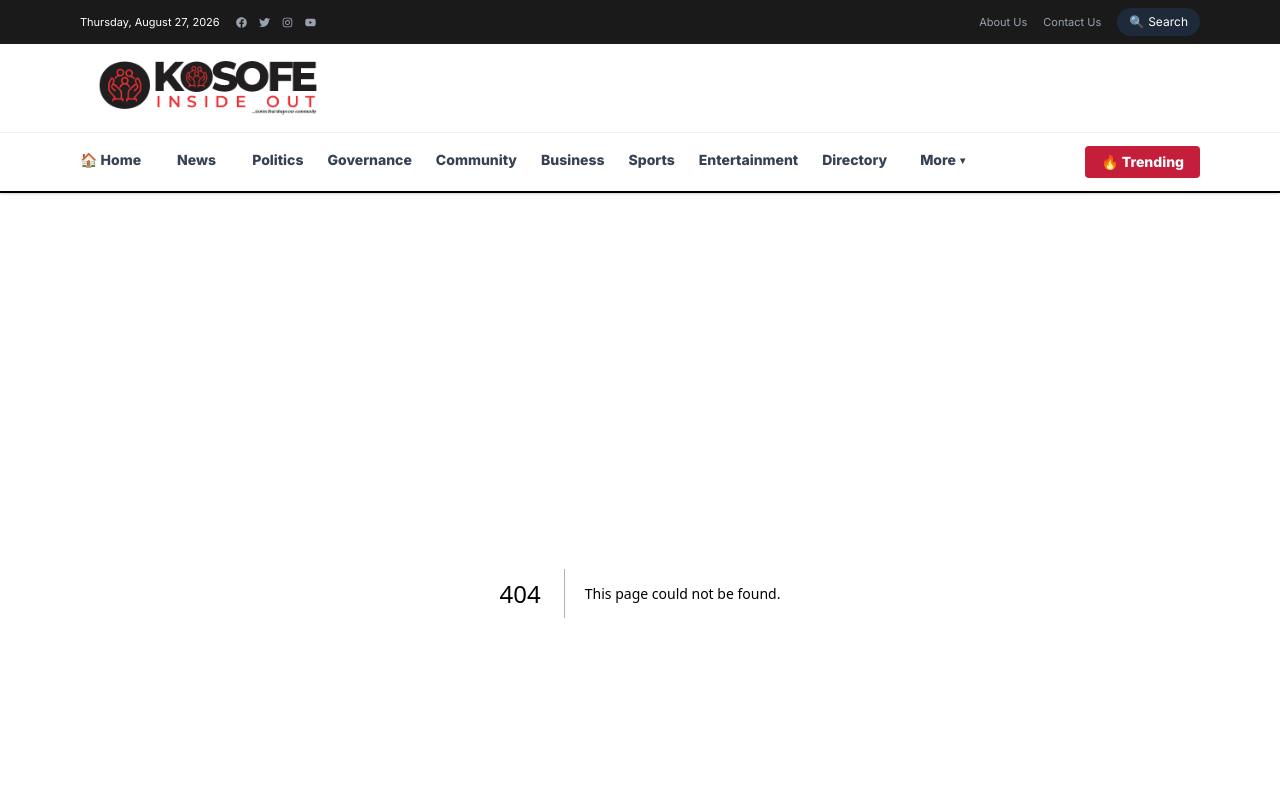
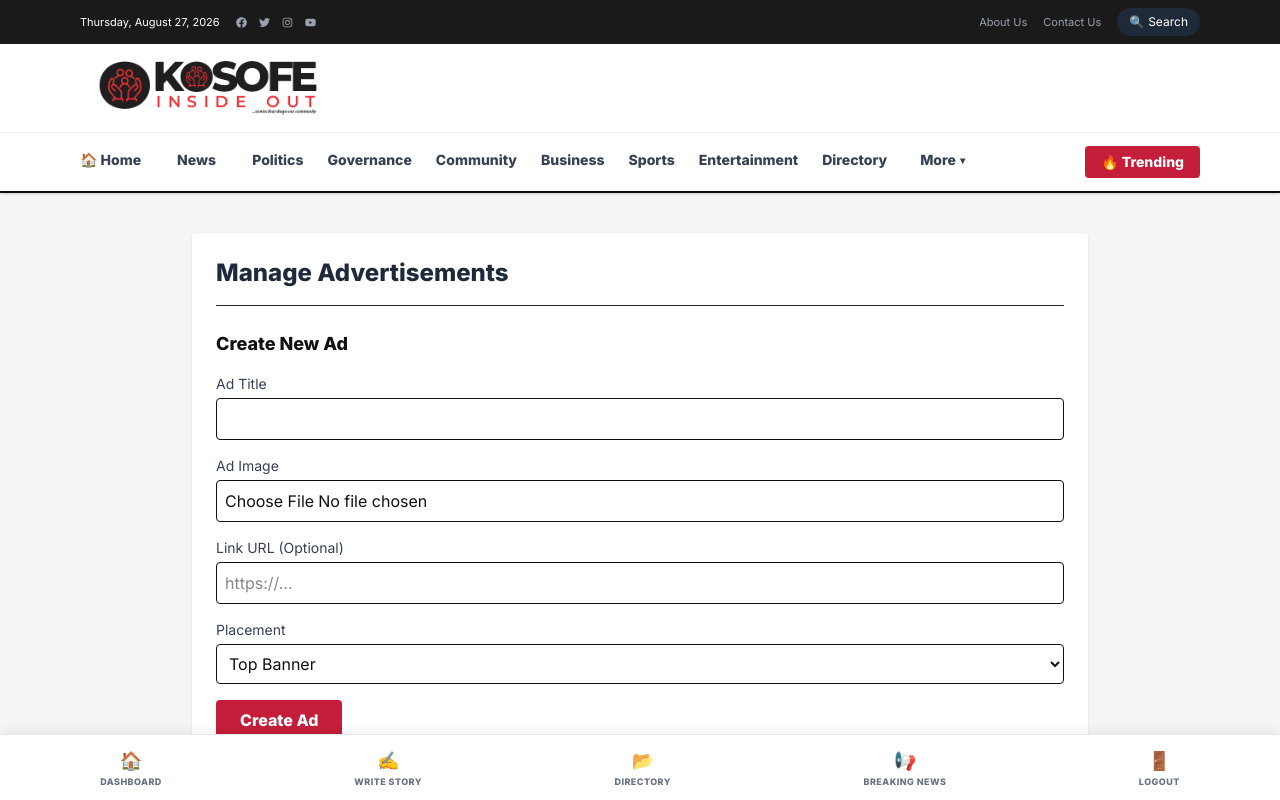
Before and after one commit to velrix4gs-afk/kosofe-inside-out, a Next.js app: page /admin/dashboard/ads in a window 1280 px wide. Before the commit this address had no page. Shown: the top 800 px of the page. Built offline with nearby package versions, Linux system fonts and the light colour scheme; no server answers; the database is empty.

Commit message:
Added in-article AdSlot wrapper without breaking existing article logic

```diff
--- /dev/null
+++ b/app/admin/dashboard/ads/page.tsx
@@ -0,0 +1,134 @@
+"use client";
+
+import { useState, useEffect } from "react";
+import { supabase } from "@/lib/supabase";
+import { useRouter } from "next/navigation";
+
+export default function AdManager() {
+    const router = useRouter();
+    const [ads, setAds] = useState<any[]>([]);
+    const [title, setTitle] = useState("");
+    const [linkUrl, setLinkUrl] = useState("");
+    const [placement, setPlacement] = useState("top_banner");
+    const [imageFile, setImageFile] = useState<File | null>(null);
+    const [loading, setLoading] = useState(false);
+
+    useEffect(() => {
+        fetchAds();
+    }, []);
+
+    const fetchAds = async () => {
+        const { data } = await supabase.from("advertisements").select("*").order("created_at", { ascending: false });
+        setAds(data || []);
+    };
+
+    const handleUpload = async (e: React.FormEvent) => {
+        e.preventDefault();
+        if (!imageFile) return;
+        setLoading(true);
+
+        // Upload image to storage
+        const fileName = `${Date.now()}_${imageFile.name}`;
+        const { error: uploadError } = await supabase.storage.from("ad-images").upload(fileName, imageFile);
+        if (uploadError) {
+            alert("Upload failed: " + uploadError.message);
+            setLoading(false);
+            return;
+        }
+
+        const { data: urlData } = supabase.storage.from("ad-images").getPublicUrl(fileName);
+        const imageUrl = urlData.publicUrl;
+
+        // Insert ad record
+        const { error } = await supabase.from("advertisements").insert({
+            title,
+            image_url: imageUrl,
+            link_url: linkUrl,
+            placement,
+            active: false,
+        });
+
+        setLoading(false);
+        if (error) alert("Save failed: " + error.message);
+        else {
+            alert("Ad created! Activate it below.");
+            setTitle("");
+            setLinkUrl("");
+            setImageFile(null);
+            fetchAds();
+        }
+    };
+
+    const toggleActive = async (id: string, current: boolean) => {
+        await supabase.from("advertisements").update({ active: !current }).eq("id", id);
+        fetchAds();
+    };
+
+    const deleteAd = async (id: string) => {
+        if (!confirm("Delete this ad?")) return;
+        await supabase.from("advertisements").delete().eq("id", id);
+        fetchAds();
+    };
+
+    return (
+        <div className="min-h-screen bg-[#f5f5f5] p-6">
+            <div className="max-w-4xl mx-auto bg-white p-6 rounded shadow-sm">
+                <h1 className="text-2xl font-bold text-gray-800 mb-6 border-b pb-4">Manage Advertisements</h1>
+
+                {/* Upload Form */}
+                <form onSubmit={handleUpload} className="space-y-4 mb-8">
+                    <h3 className="font-bold text-lg">Create New Ad</h3>
+                    <div>
+                        <label className="block text-sm font-medium text-gray-700 mb-1">Ad Title</label>
+                        <input type="text" value={title} onChange={(e) => setTitle(e.target.value)} className="w-full border p-2 rounded" />
+                    </div>
+                    <div>
+                        <label className="block text-sm font-medium text-gray-700 mb-1">Ad Image</label>
+                        <input type="file" accept="image/*" onChange={(e) => setImageFile(e.target.files?.[0] || null)} className="w-full border p-2 rounded" required />
+                    </div>
+                    <div>
+                        <label className="block text-sm font-medium text-gray-700 mb-1">Link URL (Optional)</label>
+                        <input type="text" value={linkUrl} onChange={(e) => setLinkUrl(e.target.value)} placeholder="https://..." className="w-full border p-2 rounded" />
+                    </div>
+                    <div>
+                        <label className="block text-sm font-medium text-gray-700 mb-1">Placement</label>
+                        <select value={placement} onChange={(e) => setPlacement(e.target.value)} className="w-full border p-2 rounded">
+                            <option value="top_banner">Top Banner</option>
+                            <option value="sidebar">Sidebar</option>
+                            <option value="in_article">In Article</option>
+                        </select>
+                    </div>
+                    <button type="submit" disabled={loading} className="bg-[#c41e3a] text-white px-6 py-2 rounded font-bold disabled:opacity-50">
+                        {loading ? "Uploading..." : "Create Ad"}
+                    </button>
+                </form>
+
+                {/* List of Ads */}
+                <h3 className="font-bold text-lg mb-4">Your Ads</h3>
+                <div className="space-y-4">
+                    {ads.map((ad) => (
+                        <div key={ad.id} className="flex flex-col md:flex-row items-start md:items-center justify-between border p-4 rounded bg-gray-50 gap-4">
+                            <div className="flex items-center gap-4">
+                                {/* eslint-disable-next-line @next/next/no-img-element */}
+                                <img src={ad.image_url} alt={ad.title} className="w-24 h-16 object-contain bg-white rounded" />
+                                <div>
+                                    <p className="font-bold text-gray-800">{ad.title}</p>
+                                    <p className="text-xs text-gray-500">Placement: {ad.placement}</p>
+                                    <p className="text-xs text-gray-500">Status: {ad.active ? "Active" : "Inactive"}</p>
+                                </div>
+                            </div>
+                            <div className="flex gap-2">
+                                <button onClick={() => toggleActive(ad.id, ad.active)} className="bg-blue-600 text-white px-3 py-1 rounded text-xs font-bold">
+                                    {ad.active ? "Deactivate" : "Activate"}
+                                </button>
+                                <button onClick={() => deleteAd(ad.id)} className="bg-red-600 text-white px-3 py-1 rounded text-xs font-bold">
+                                    Delete
+                                </button>
+                            </div>
+                        </div>
+                    ))}
+                </div>
+            </div>
+        </div>
+    );
+}
--- a/app/articles/[id]/page.tsx
+++ b/app/articles/[id]/page.tsx
@@ -1,6 +1,7 @@
 import { supabase } from "@/lib/supabase";
 import { notFound } from "next/navigation";
 import ArticleViewer from "@/components/ArticleViewer";
+import AdSlot from "@/components/AdSlot";
 
 export async function generateMetadata({ params }: { params: Promise<{ id: string }> }) {
     const { id } = await params;
@@ -69,6 +70,13 @@ export default async function ArticlePage({ params }: { params: Promise<{ id: st
     const readTime = Math.ceil(wordCount / 200);
 
     return (
-        <ArticleViewer article={article} galleryImages={galleryImages} readTime={readTime} />
+        <div>
+            <ArticleViewer article={article} galleryImages={galleryImages} readTime={readTime} />
+
+            {/* --- CUSTOM IN-ARTICLE AD --- */}
+            <div className="max-w-3xl mx-auto px-4 mt-8 mb-8">
+                <AdSlot placement="in_article" />
+            </div>
+        </div>
     );
 }
--- a/app/page.tsx
+++ b/app/page.tsx
@@ -5,8 +5,7 @@ import Image from "next/image";
 import Link from "next/link";
 import { supabase } from "@/lib/supabase";
 import NewsletterForm from "@/components/NewsletterForm";
-import AdSense from "@/components/AdSense";
-
+import AdSlot from "@/components/AdSlot"; // Replace AdSense with AdSlot
 
 export const metadata: Metadata = {
   title: "Kosofe Inside Out",
@@ -59,7 +58,7 @@ export default async function Home() {
     .from('articles')
     .select('*')
     .eq('published', true)
-    .order('created_at', { ascending: false }) // Strictly newest first
+    .order('created_at', { ascending: false })
     .limit(10);
 
   const { data: breakingNews } = await supabase
@@ -83,31 +82,10 @@ export default async function Home() {
   return (
     <main className="min-h-screen bg-[#f5f5f5] font-sans">
 
-      {/* --- SPLIT MAIN BANNER (1 Big, 1 Small) --- */}
+      {/* --- CUSTOM AD BANNER (Top of page) --- */}
       <div className="w-full bg-white border-b py-2 md:py-4 px-4 pt-4 md:pt-6">
-        <div className="max-w-7xl mx-auto grid grid-cols-1 md:grid-cols-3 gap-4">
-          {/* Main Big Banner (Takes up 2 columns on desktop) */}
-          <Link href="/advertise" className="md:col-span-2 cursor-pointer hover:opacity-95 transition-opacity">
-            <div className="w-full relative rounded overflow-hidden h-[60px] md:h-[100px]">
-              <Image
-                src="/img/kio-banner-main.jpg"
-                alt="Advertise with Kosofe Inside Out"
-                fill
-                className="object-cover"
-              />
-            </div>
-          </Link>
-          {/* Small Banner (Takes up 1 column) */}
-          <Link href="/advertise" className="cursor-pointer hover:opacity-95 transition-opacity">
-            <div className="w-full relative rounded overflow-hidden h-[60px] md:h-[100px]">
-              <Image
-                src="/img/kio-banner-side.jpg"
-                alt="Advertise with Kosofe Inside Out"
-                fill
-                className="object-cover"
-              />
-            </div>
-          </Link>
+        <div className="max-w-7xl mx-auto">
+          <AdSlot placement="top_banner" />
         </div>
       </div>
 
@@ -170,9 +148,9 @@ export default async function Home() {
               </div>
             ))}
 
-            {/* --- NEW SIDE AD SPACE --- */}
+            {/* --- CUSTOM SIDEBAR AD --- */}
             <div className="flex justify-center items-center w-full">
-              <AdSense />
+              <AdSlot placement="sidebar" />
             </div>
 
             {/* Remaining Side Stories */}
--- /dev/null
+++ b/components/AdSlot.tsx
@@ -0,0 +1,23 @@
+// components/AdSlot.tsx
+import { supabase } from "@/lib/supabase";
+
+export default async function AdSlot({ placement }: { placement: string }) {
+    const { data: ads } = await supabase
+        .from("advertisements")
+        .select("*")
+        .eq("placement", placement)
+        .eq("active", true)
+        .order("created_at", { ascending: false })
+        .limit(1);
+
+    if (!ads || ads.length === 0) return null;
+
+    const ad = ads[0];
+
+    return (
+        <a href={ad.link_url || "#"} target="_blank" rel="noopener noreferrer" className="block w-full">
+            {/* eslint-disable-next-line @next/next/no-img-element */}
+            <img src={ad.image_url} alt={ad.title || "Advertisement"} className="w-full h-auto object-contain" />
+        </a>
+    );
+}
--- a/components/RichTextEditor.tsx
+++ b/components/RichTextEditor.tsx
@@ -1,50 +1,62 @@
 "use client";
 import dynamic from "next/dynamic";
 import "react-quill-new/dist/quill.snow.css";
+import { useRef, useEffect } from "react";
 
 const QuillEditor = dynamic(() => import("react-quill-new"), { ssr: false }) as any;
 
 const toolbarOptions = [
     [{ header: [1, 2, 3, false] }],
     ["bold", "italic", "underline", "strike"],
-    [{ list: "ordered" }, { list: "bullet" }, { indent: "-1" }, { indent: "+1" }],
-    ["link", "image", "video", "blockquote", "code-block"],
+    [{ list: "ordered" }, { list: "bullet" }],
+    ["link", "image", "video"],
     [{ align: [] }],
     ["clean"],
 ];
 
 export default function RichTextEditor({ value, onChange }: { value: string; onChange: (val: string) => void }) {
+    const quillRef = useRef<any>(null);
+
+    // Custom Paste Handler: Converts Gmail HTML to clean Quill Delta
+    const handlePaste = (event: any) => {
+        event.preventDefault();
+        const html = event.clipboardData.getData("text/html");
+        const text = event.clipboardData.getData("text/plain");
+
+        if (quillRef.current) {
+            if (html) {
+                const delta = quillRef.current.clipboard.convert({ html });
+                quillRef.current.setContents(delta, "silent");
+            } else {
+                quillRef.current.insertText(quillRef.current.getLength() - 1, text);
+            }
+        }
+    };
+
+    useEffect(() => {
+        const editor = quillRef.current;
+        if (editor) {
+            editor.root.removeEventListener("paste", handlePaste);
+            editor.root.addEventListener("paste", handlePaste);
+        }
+    }, []);
+
     return (
-        <div className="bg-white border rounded overflow-hidden w-full relative">
-            {/* Custom Styling */}
-            <style dangerouslySetInnerHTML={{
-                __html: `
-        .ql-editor {
-          font-family: 'Inter', sans-serif !important;
-          white-space: pre-wrap !important;
-          word-break: break-word !important;
-          overflow-wrap: break-word !important;
-          font-size: 16px;
-        }
-        .ql-toolbar.ql-snow {
-          position: sticky !important;
-          top: 0 !important;
-          z-index: 10 !important;
-          background: #ffffff !important;
-          border-bottom: 1px solid #e5e7eb !important;
-        }
-      `}} />
+        <div className="bg-white border rounded overflow-hidden w-full">
             <QuillEditor
+                onRef={(instance: any) => {
+                    quillRef.current = instance;
+                }}
                 theme="snow"
                 value={value}
                 onChange={onChange}
                 modules={{
                     toolbar: toolbarOptions,
                     clipboard: {
-                        matchVisual: true,
+                        matchVisual: false, // We handle paste ourselves
                     },
                 }}
-                className="min-h-[250px] md:min-h-[350px] h-auto w-full"
+                className="h-64 md:h-80 w-full"
             />
         </div>
     );
```
